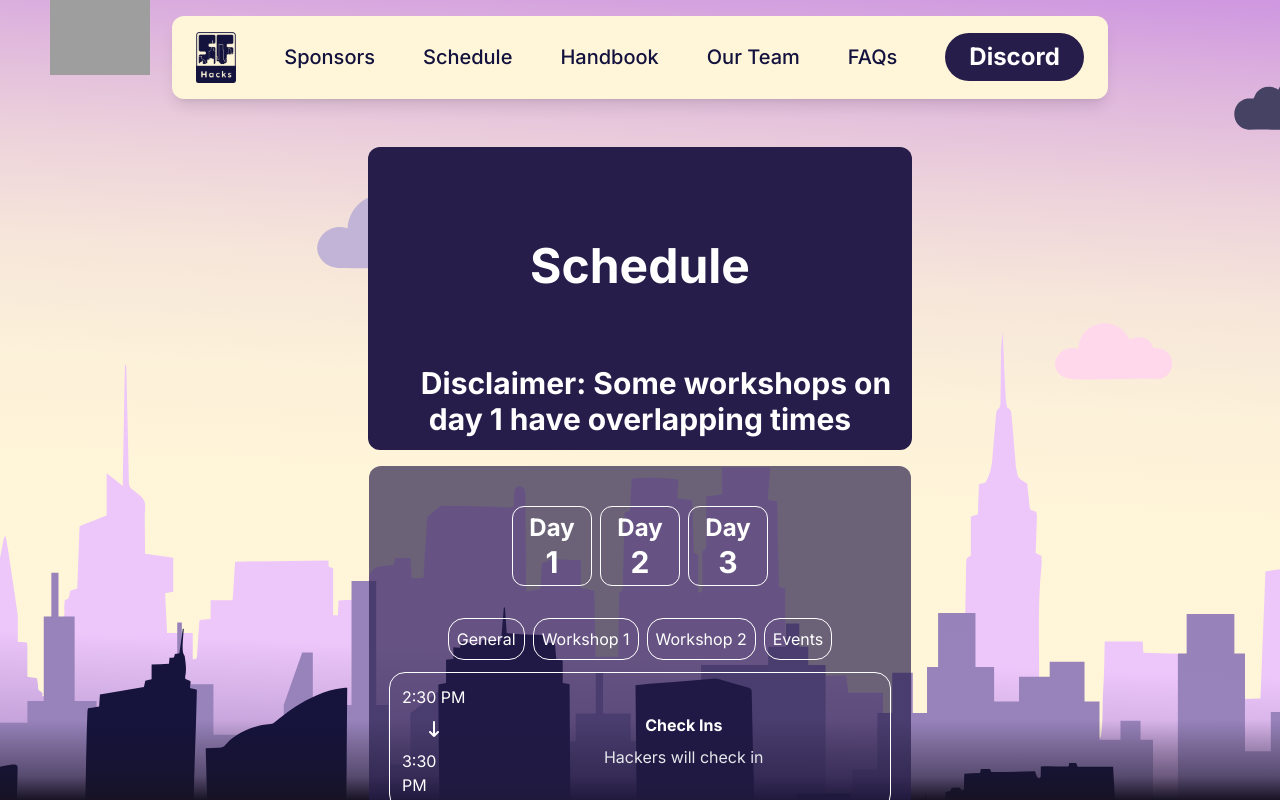
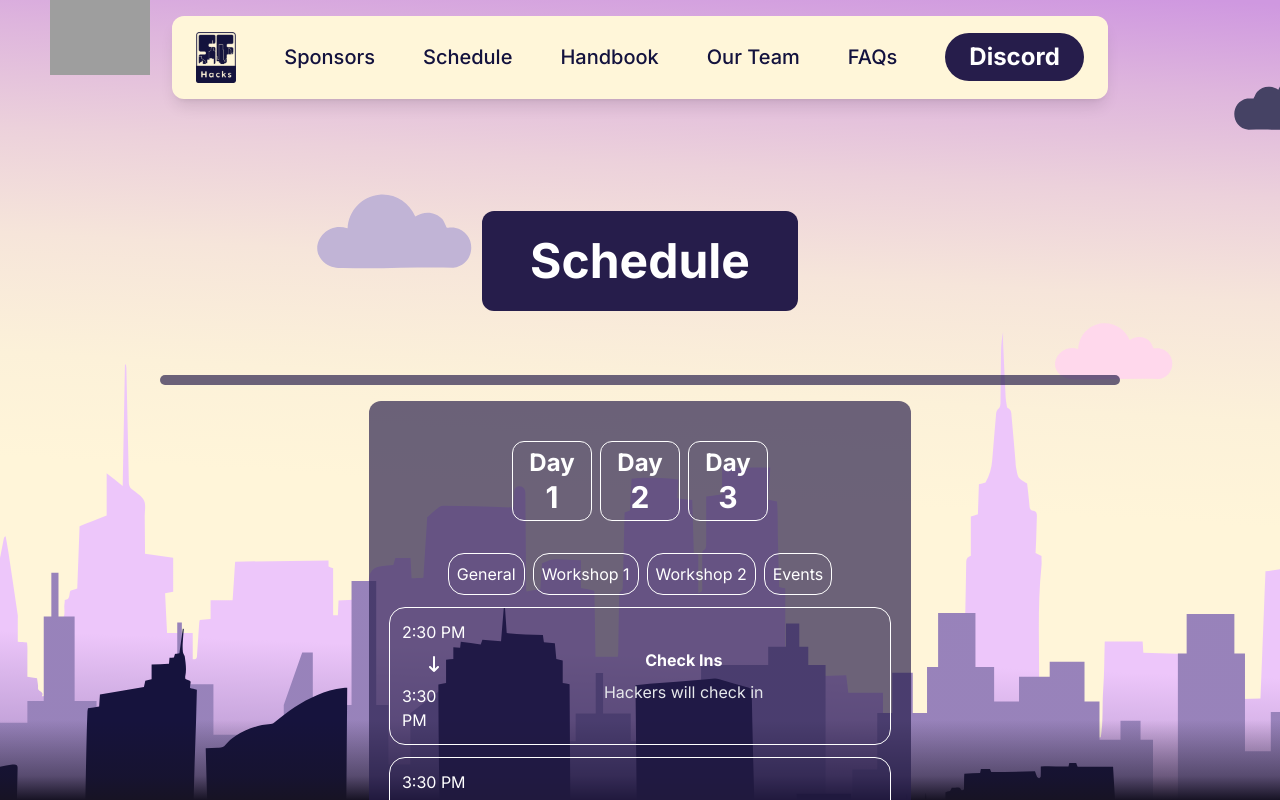
Before and after one commit to SF-Hacks-at-SFSU/sfhacks2025, a Next.js app: page /schedule in a window 1280 px wide. Shown: the top 800 px of the page. Built offline with nearby package versions, Linux system fonts and the light colour scheme; grey boxes are pictures that could not be loaded; what csv-parse would draw is missing.

Commit message:
Added first iteration of new `Schedule` component

```diff
--- a/src/app/schedule/components/Event.tsx
+++ b/src/app/schedule/components/Event.tsx
@@ -2,10 +2,9 @@ import React from "react";
 import { FaArrowDownLong } from "react-icons/fa6";
 import { EventDatum } from "../data";
 
-interface EventObjectProps {
-	event: EventDatum
+interface NewEventObjectProps {
+	event: EventType;
 }
-
 export type EventType = {
 	startTime: Date;
 	endTime: Date;
@@ -14,6 +13,35 @@ export type EventType = {
 	locations: string[];
 	type: string;
 };
+
+const dateTimeFormat = new Intl.DateTimeFormat(undefined, {
+	timeZoneName: "short",
+	weekday: "short",
+	hour12: true,
+	hour: "numeric",
+	minute: "2-digit",
+});
+
+export function NewEventComponent({
+	event: { eventName, startTime, endTime, locations, type },
+}: NewEventObjectProps) {
+	return (
+		<div className="card event">
+			<hgroup>
+				<h3>{eventName}</h3>
+				<time dateTime={startTime.toISOString()}>
+					{dateTimeFormat.formatRange(startTime, endTime)}
+				</time>
+			</hgroup>
+			<p>Event Type: {type}</p>
+			<p>Location: {locations.join(", ")}</p>
+		</div>
+	);
+}
+
+interface EventObjectProps {
+	event: EventDatum;
+}
 
 const EventObject = ({
 	event: { start, end, name, description },
--- a/src/app/schedule/components/Schedule.tsx
+++ b/src/app/schedule/components/Schedule.tsx
@@ -1,8 +1,35 @@
 "use client";
 import React from "react";
 import { useState } from "react";
-import EventObject from "./Event";
+import EventObject, { EventType, NewEventComponent } from "./Event";
 import { day1, day2, day3 } from "../data";
+
+interface scheduleComponentProps {
+	eventsMap: Map<string, EventType>;
+}
+
+export function NewScheduleComponent({
+	eventsMap: events,
+}: scheduleComponentProps) {
+	const eventsArray = Array.from(events.values());
+
+	eventsArray.sort((a, b) => a.startTime.getTime() - b.startTime.getTime());
+
+	return (
+		<div className="schedule">
+			<div className="scrollContainer">
+				{eventsArray.map((event) => (
+					<NewEventComponent
+						event={event}
+						key={event.id}
+					></NewEventComponent>
+				))}
+				{/* <NewEventComponent event={}></NewEventComponent> */}
+			</div>
+		</div>
+	);
+}
+
 const Schedule = () => {
 	//general, workshop 1, 2
 
@@ -13,7 +40,7 @@ const Schedule = () => {
 	function handleDateChange(date: number) {
 		setDay(date);
 		setTypes(0);
-  };
+	}
 
 	let date;
 	if (day === 0) {
--- a/src/app/schedule/page.tsx
+++ b/src/app/schedule/page.tsx
@@ -2,7 +2,7 @@ import Image from "next/image";
 
 import "./styles.css";
 import EventObject, { EventType } from "./components/Event";
-import Schedule from "./components/Schedule";
+import Schedule, { NewScheduleComponent } from "./components/Schedule";
 import { parse } from "csv-parse/sync";
 import { readFileSync } from "node:fs";
 
@@ -10,19 +10,17 @@ const eventCsv = readFileSync(`${process.cwd()}/public/eventData.csv`);
 const scheduleCsv = readFileSync(`${process.cwd()}/public/scheduleData.csv`);
 const events = new Map<string, EventType>();
 
-
 export default function SchedulePage() {
 	return (
-		<main>
-			<hgroup>
-				<h1>Schedule</h1>
-				<p>
+		<main id="schedulePage">
+			<h1>Schedule</h1>
+			{/* <p>
 					<strong>
-						Disclaimer: Some workshops on day 1 have overlapping times
+						Disclaimer: Some workshops have overlapping times
 					</strong>
-				</p>
-			</hgroup>
+				</p> */}
 
+			<NewScheduleComponent eventsMap={events}></NewScheduleComponent>
 			<Schedule></Schedule>
 		</main>
 	);
--- a/src/app/schedule/styles.css
+++ b/src/app/schedule/styles.css
@@ -0,0 +1,34 @@
+#schedulePage {
+}
+
+@layer components {
+	.schedule {
+		width: 100%;
+		max-height: 60vh;
+		overflow-y: scroll;
+		display: flow-root;
+
+    & .scrollContainer {
+
+    }
+	}
+	.event {
+		width: 100%;
+		margin-block: var(--rootChildMargin);
+
+		background-color: var(--background-color-element);
+
+		& hgroup,
+		h3 {
+			width: 100%;
+			max-width: none;
+		}
+
+		& hgroup > time {
+			text-align: start;
+		}
+	}
+
+	.active {
+	}
+}
```
Also changed, not shown: public/eventData.csv, public/scheduleData.csv. Lines whose indentation alone changed are shown as unchanged.
